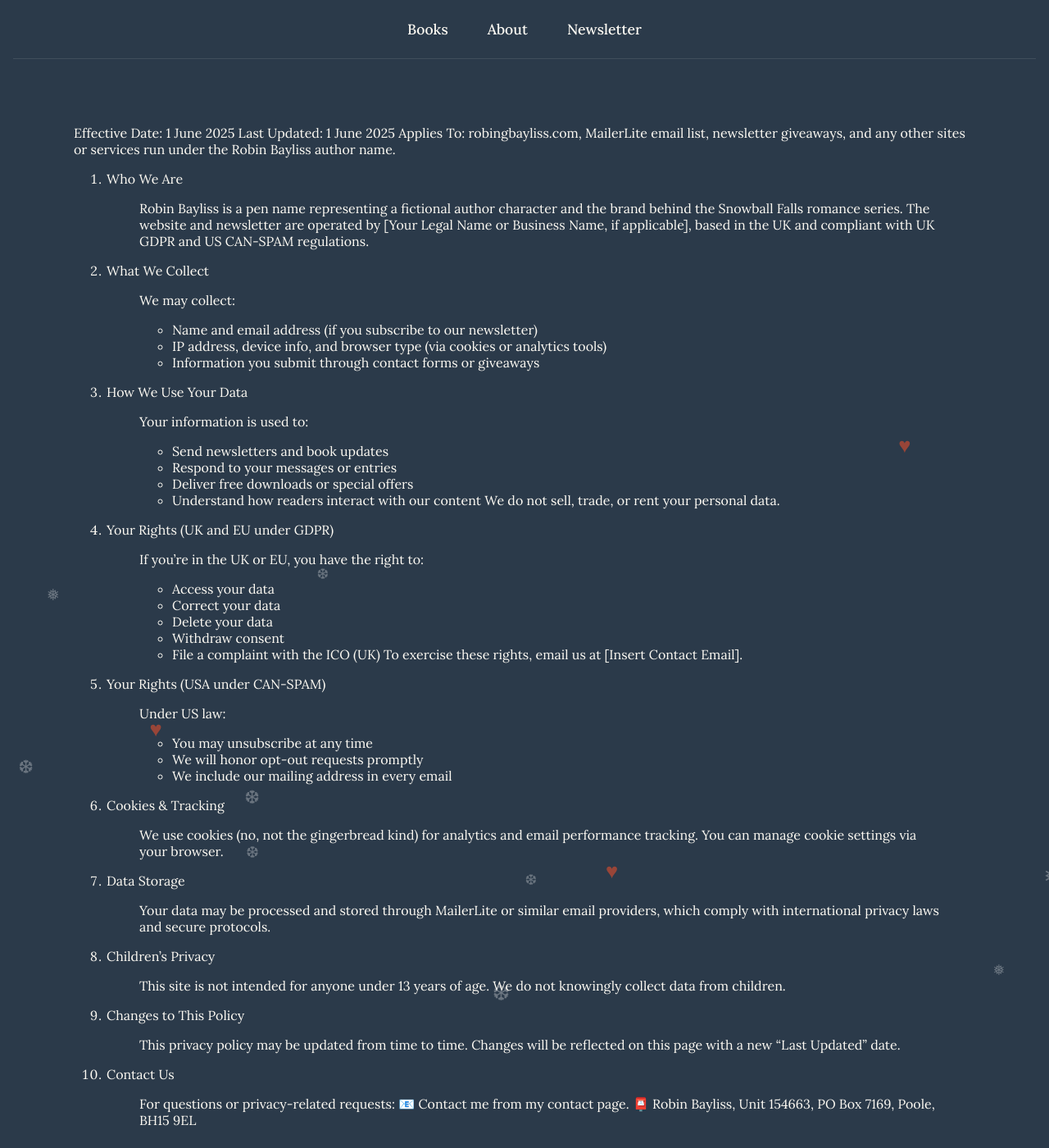
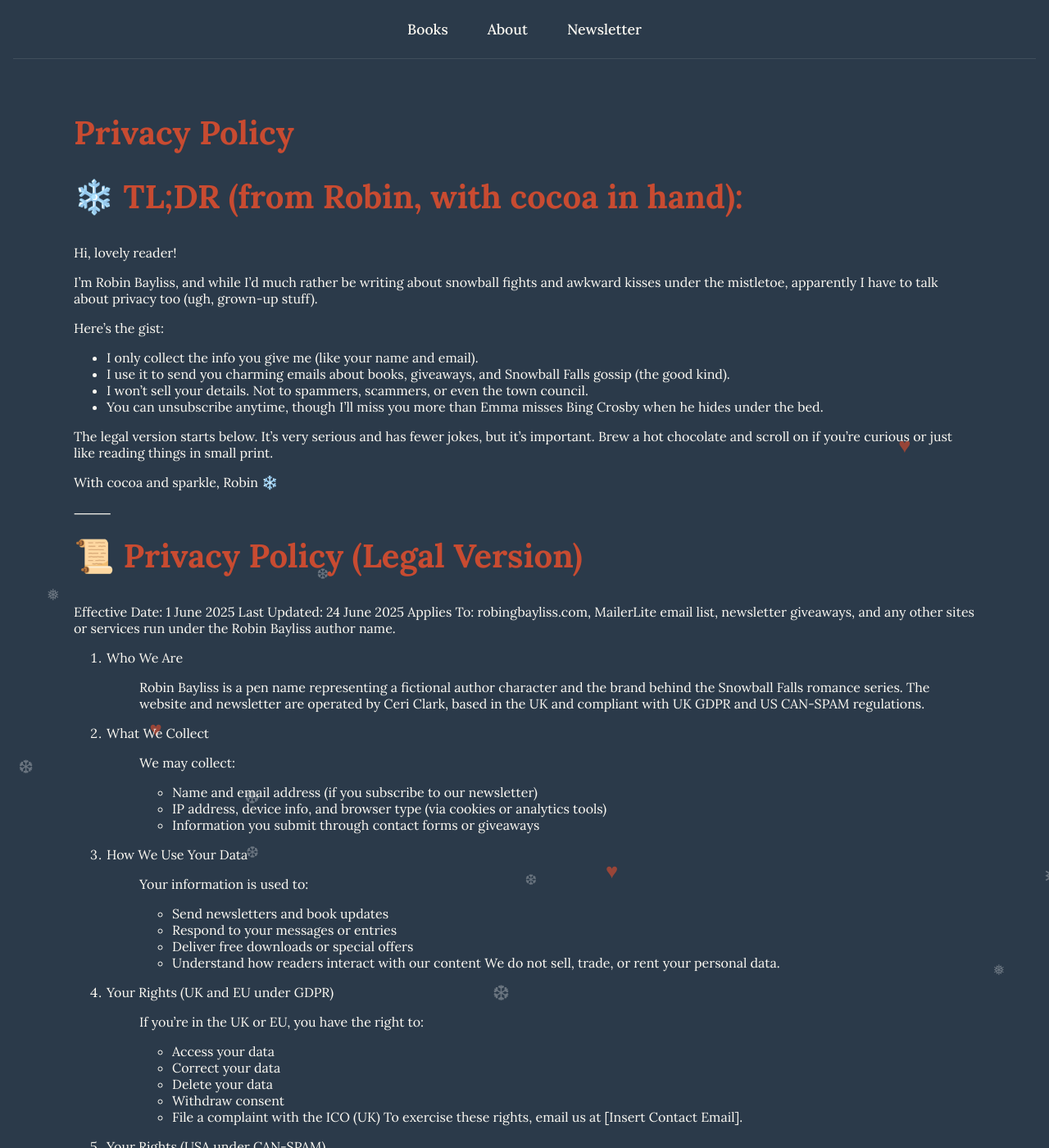
Before and after one commit to NeedsCoffee/snowfall, a Jekyll site: the page built from privacy.md, in a window 1280 px wide and 1400 px high. Shown: the whole window at 82% size. Built offline with Jekyll 4.4.1, drawn with Linux system fonts in a browser that asks for light colours; some of the changed text lies outside the part shown.

Commit message:
Update privacy.md

```diff
--- a/privacy.md
+++ b/privacy.md
@@ -2,12 +2,35 @@
 layout: default
 title: Privacy Policy
 ---
+<h1 class="page-title">Privacy Policy</h1>
+
+<h2 class="page-title">❄️ TL;DR (from Robin, with cocoa in hand):</h2>
+
+Hi, lovely reader!
+
+I'm Robin Bayliss, and while I'd much rather be writing about snowball fights and awkward kisses under the mistletoe, apparently I have to talk about privacy too (ugh, grown-up stuff).
+
+Here's the gist:
+- I only collect the info you give me (like your name and email).
+- I use it to send you charming emails about books, giveaways, and Snowball Falls gossip (the good kind).
+- I won't sell your details. Not to spammers, scammers, or even the town council.
+- You can unsubscribe anytime, though I'll miss you more than Emma misses Bing Crosby when he hides under the bed.
+
+The legal version starts below. It's very serious and has fewer jokes, but it's important. Brew a hot chocolate and scroll on if you're curious or just like reading things in small print.
+
+With cocoa and sparkle,
+Robin ❄️
+
+⸻
+
+<h2 class="page-title">📜 Privacy Policy (Legal Version)</h2>
+
 Effective Date: 1 June 2025
-Last Updated: 1 June 2025
+Last Updated: 24 June 2025
 Applies To: robingbayliss.com, MailerLite email list, newsletter giveaways, and any other sites or services run under the Robin Bayliss author name.
 
 1. Who We Are
-> Robin Bayliss is a pen name representing a fictional author character and the brand behind the Snowball Falls romance series. The website and newsletter are operated by [Your Legal Name or Business Name, if applicable], based in the UK and compliant with UK GDPR and US CAN-SPAM regulations.
+> Robin Bayliss is a pen name representing a fictional author character and the brand behind the Snowball Falls romance series. The website and newsletter are operated by Ceri Clark, based in the UK and compliant with UK GDPR and US CAN-SPAM regulations.
 
 2. What We Collect
 > We may collect:
@@ -24,7 +47,7 @@ Applies To: robingbayliss.com, MailerLite email list, newsletter giveaways, and
 > We do not sell, trade, or rent your personal data.
 
 4. Your Rights (UK and EU under GDPR)
-> If you’re in the UK or EU, you have the right to:
+> If you're in the UK or EU, you have the right to:
 > - Access your data
 > - Correct your data
 > - Delete your data
```
Also changed, not shown: other parts of privacy.md (+3 -3 lines).
